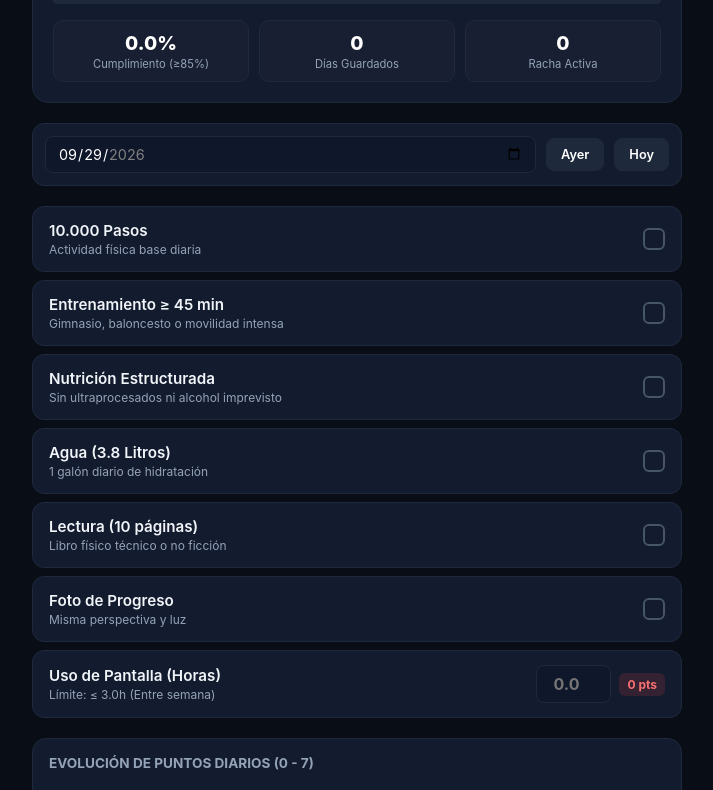
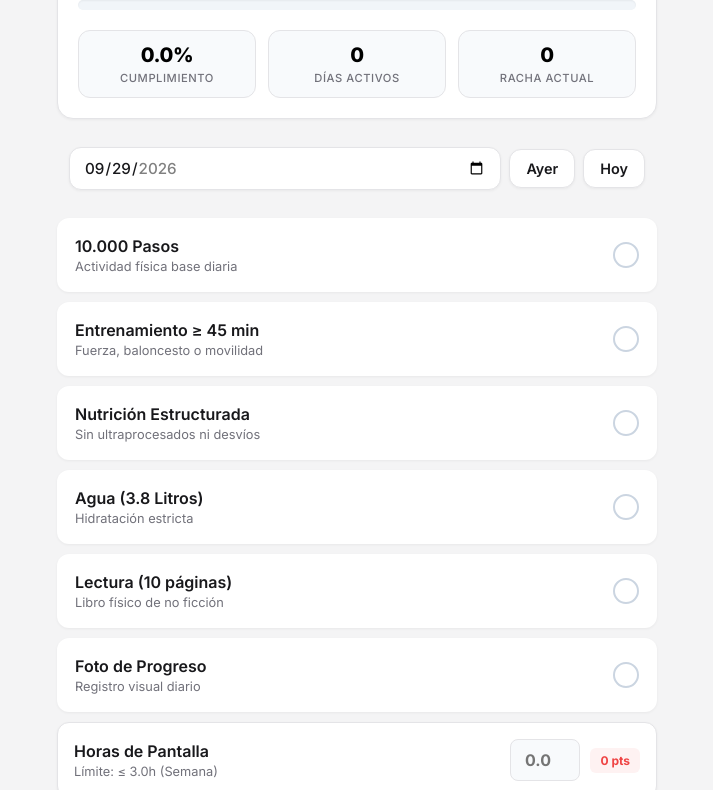
Before and after one commit to hugolluchvidal-sketch/q4-tracker, a plain HTML site: page index.html in a window 1280 px wide. Shown: the part 78-868 px from the top of the page, without its empty margins (283-996 px from the left). Drawn offline with Linux system fonts and the light colour scheme.

Commit message:
Update index.html

```diff
--- a/index.html
+++ b/index.html
@@ -3,81 +3,121 @@
 <head>
   <meta charset="UTF-8">
   <meta name="viewport" content="width=device-width, initial-scale=1.0, maximum-scale=1.0, user-scalable=no">
-  <title>Q4 2026 // Protocolo de Consolidación</title>
+  <!-- Soporte PWA -->
+  <meta name="mobile-web-app-capable" content="yes">
+  <meta name="apple-mobile-web-app-capable" content="yes">
+  <meta name="apple-mobile-web-app-status-bar-style" content="default">
+  <title>Q4 Consolidación</title>
   <style>
+    @import url('https://fonts.googleapis.com/css2?family=Inter:wght@400;500;600;700;800&display=swap');
+
     :root {
-      --bg: #090d16;
-      --card-bg: #131b2e;
-      --card-border: #1f293d;
-      --text: #f1f5f9;
-      --text-muted: #94a3b8;
-      --accent: #3b82f6;
-      --accent-glow: rgba(59, 130, 246, 0.2);
-      --green: #10b981;
-      --yellow: #f59e0b;
-      --red: #ef4444;
+      --bg-page: #f4f4f5; /* Gris muy suave tipo Apple */
+      --card-bg: #ffffff;
+      --card-border: #e4e4e7;
+      --text-main: #18181b;
+      --text-muted: #71717a;
+      --accent-blue: #007aff; /* Azul Apple */
+      --accent-green: #34c759; /* Verde Apple Health */
+      --accent-red: #ff3b30;
+      --shadow-sm: 0 1px 3px rgba(0,0,0,0.05);
+      --shadow-md: 0 4px 12px rgba(0,0,0,0.05);
+      --radius-lg: 16px;
+      --radius-md: 12px;
     }
-    * { box-sizing: border-box; margin: 0; padding: 0; font-family: -apple-system, BlinkMacSystemFont, "Segoe UI", Roboto, sans-serif; }
-    body { background: var(--bg); color: var(--text); padding: 16px; display: flex; justify-content: center; }
-    .container { width: 100%; max-width: 650px; display: flex; flex-direction: column; gap: 20px; }
+
+    * { box-sizing: border-box; margin: 0; padding: 0; font-family: 'Inter', -apple-system, sans-serif; }
+
+    body {
+      background: var(--bg-page);
+      color: var(--text-main);
+      padding: 16px 12px 30px;
+      display: flex;
+      justify-content: center;
+      -webkit-font-smoothing: antialiased;
+    }
+
+    .container {
+      width: 100%;
+      max-width: 600px;
+      display: flex;
+      flex-direction: column;
+      gap: 16px;
+    }
+
+    /* Global Cards */
+    .card {
+      background: var(--card-bg);
+      border: 1px solid var(--card-border);
+      border-radius: var(--radius-lg);
+      box-shadow: var(--shadow-sm);
+      padding: 20px;
+    }
 
     /* Header & Metrics */
-    .header { background: var(--card-bg); border: 1px solid var(--card-border); padding: 20px; border-radius: 16px; }
-    .header-top { display: flex; justify-content: space-between; align-items: center; margin-bottom: 12px; }
-    .title { font-size: 1.1rem; font-weight: 700; letter-spacing: -0.02em; }
-    .badge { font-size: 0.75rem; font-weight: 600; padding: 4px 10px; border-radius: 20px; background: rgba(59, 130, 246, 0.15); color: #60a5fa; border: 1px solid rgba(59, 130, 246, 0.3); }
-    .progress-bar-bg { width: 100%; height: 8px; background: #1e293b; border-radius: 99px; overflow: hidden; margin-bottom: 16px; }
-    .progress-bar-fill { height: 100%; background: var(--accent); width: 0%; transition: width 0.3s ease; }
-    .metrics-grid { display: grid; grid-template-columns: repeat(3, 1fr); gap: 10px; text-align: center; }
-    .metric-box { background: rgba(255,255,255,0.02); border: 1px solid var(--card-border); padding: 10px; border-radius: 10px; }
-    .metric-val { font-size: 1.2rem; font-weight: 800; color: #fff; }
-    .metric-lbl { font-size: 0.7rem; color: var(--text-muted); margin-top: 2px; }
+    .header-top { display: flex; justify-content: space-between; align-items: center; margin-bottom: 16px; }
+    .title { font-size: 1.25rem; font-weight: 800; letter-spacing: -0.03em; color: #000; }
+    .badge { font-size: 0.75rem; font-weight: 600; padding: 4px 12px; border-radius: 20px; background: #f0fdf4; color: #16a34a; border: 1px solid #bbf7d0; }
+
+    .progress-bar-bg { width: 100%; height: 10px; background: #f1f5f9; border-radius: 99px; overflow: hidden; margin-bottom: 20px; box-shadow: inset 0 1px 2px rgba(0,0,0,0.05); }
+    .progress-bar-fill { height: 100%; background: linear-gradient(90deg, #34c759, #30d158); width: 0%; transition: width 0.4s cubic-bezier(0.4, 0, 0.2, 1); border-radius: 99px; }
+
+    .metrics-grid { display: grid; grid-template-columns: repeat(3, 1fr); gap: 12px; }
+    .metric-box { background: #f8fafc; border: 1px solid var(--card-border); padding: 12px; border-radius: var(--radius-md); text-align: center; }
+    .metric-val { font-size: 1.25rem; font-weight: 800; color: #000; letter-spacing: -0.02em; }
+    .metric-lbl { font-size: 0.7rem; font-weight: 500; color: var(--text-muted); margin-top: 4px; text-transform: uppercase; letter-spacing: 0.05em; }
 
     /* Controls Bar */
-    .controls { display: flex; gap: 10px; align-items: center; background: var(--card-bg); border: 1px solid var(--card-border); padding: 12px; border-radius: 12px; }
-    .controls input[type="date"] { background: #0f172a; border: 1px solid var(--card-border); color: #fff; padding: 8px 12px; border-radius: 8px; font-size: 0.9rem; flex-grow: 1; outline: none; }
-    .btn-quick { background: #1e293b; color: #fff; border: 1px solid var(--card-border); padding: 8px 14px; border-radius: 8px; font-size: 0.8rem; font-weight: 600; cursor: pointer; }
-    .btn-quick:active { background: #334155; }
+    .controls { display: flex; gap: 8px; align-items: center; padding: 12px; }
+    .controls input[type="date"] { background: #fff; border: 1px solid var(--card-border); color: var(--text-main); padding: 10px 14px; border-radius: var(--radius-md); font-size: 0.95rem; font-weight: 500; flex-grow: 1; outline: none; box-shadow: var(--shadow-sm); }
+    .btn-quick { background: #fff; color: var(--text-main); border: 1px solid var(--card-border); padding: 10px 16px; border-radius: var(--radius-md); font-size: 0.9rem; font-weight: 600; cursor: pointer; box-shadow: var(--shadow-sm); transition: all 0.15s; }
+    .btn-quick:active { background: #f1f5f9; }
 
     /* Habits Checkboxes */
-    .habits-list { display: flex; flex-direction: column; gap: 8px; }
-    .habit-card { display: flex; align-items: center; justify-content: space-between; background: var(--card-bg); border: 1px solid var(--card-border); padding: 14px 16px; border-radius: 12px; cursor: pointer; transition: all 0.15s ease; user-select: none; }
-    .habit-card:hover { border-color: #334155; }
-    .habit-card.checked { background: rgba(16, 185, 129, 0.08); border-color: rgba(16, 185, 129, 0.4); }
-    .habit-info { display: flex; flex-direction: column; gap: 2px; }
-    .habit-title { font-size: 0.95rem; font-weight: 600; }
-    .habit-sub { font-size: 0.75rem; color: var(--text-muted); }
-    .custom-check { width: 22px; height: 22px; border-radius: 6px; border: 2px solid #475569; display: flex; align-items: center; justify-content: center; transition: all 0.15s ease; }
-    .habit-card.checked .custom-check { background: var(--green); border-color: var(--green); }
-    .custom-check svg { display: none; stroke: #fff; width: 14px; height: 14px; stroke-width: 3; fill: none; }
-    .habit-card.checked .custom-check svg { display: block; }
+    .habits-list { display: flex; flex-direction: column; gap: 10px; }
+    .habit-card { display: flex; align-items: center; justify-content: space-between; padding: 16px; border-radius: var(--radius-md); cursor: pointer; transition: all 0.2s ease; user-select: none; border: 2px solid transparent; background: #fff; box-shadow: var(--shadow-sm); }
+    .habit-card:active { transform: scale(0.98); }
+
+    /* Checked State */
+    .habit-card.checked { border-color: var(--accent-green); background: #f0fdf4; box-shadow: 0 2px 8px rgba(52, 199, 89, 0.15); }
+
+    .habit-info { display: flex; flex-direction: column; gap: 3px; }
+    .habit-title { font-size: 1rem; font-weight: 600; color: var(--text-main); transition: color 0.2s; }
+    .habit-sub { font-size: 0.8rem; color: var(--text-muted); font-weight: 400; }
+
+    /* Custom Checkmark */
+    .custom-check { width: 26px; height: 26px; border-radius: 50%; border: 2px solid #cbd5e1; display: flex; align-items: center; justify-content: center; transition: all 0.2s cubic-bezier(0.4, 0, 0.2, 1); background: #fff; }
+    .habit-card.checked .custom-check { background: var(--accent-green); border-color: var(--accent-green); transform: scale(1.05); }
+    .custom-check svg { display: none; stroke: #fff; width: 14px; height: 14px; stroke-width: 3.5; stroke-linecap: round; stroke-linejoin: round; fill: none; }
+    .habit-card.checked .custom-check svg { display: block; animation: pop 0.3s cubic-bezier(0.4, 0, 0.2, 1); }
+    @keyframes pop { 0% { transform: scale(0.5); opacity: 0; } 100% { transform: scale(1); opacity: 1; } }
 
     /* Screen Time Input */
-    .screen-card { background: var(--card-bg); border: 1px solid var(--card-border); padding: 14px 16px; border-radius: 12px; display: flex; justify-content: space-between; align-items: center; }
-    .screen-input-wrapper { display: flex; align-items: center; gap: 8px; }
-    .screen-input { width: 75px; background: #0f172a; border: 1px solid var(--card-border); color: #fff; padding: 8px; border-radius: 8px; text-align: center; font-size: 1rem; font-weight: 700; outline: none; }
-    .screen-tag { font-size: 0.75rem; font-weight: 700; padding: 4px 8px; border-radius: 6px; }
-    .tag-ok { background: rgba(16, 185, 129, 0.15); color: #34d399; }
-    .tag-fail { background: rgba(239, 68, 68, 0.15); color: #f87171; }
+    .screen-card { background: #fff; padding: 16px; border-radius: var(--radius-md); display: flex; justify-content: space-between; align-items: center; box-shadow: var(--shadow-sm); border: 1px solid var(--card-border); }
+    .screen-input-wrapper { display: flex; align-items: center; gap: 10px; }
+    .screen-input { width: 70px; background: #f8fafc; border: 1px solid var(--card-border); color: #000; padding: 10px; border-radius: 8px; text-align: center; font-size: 1rem; font-weight: 700; outline: none; }
+    .screen-input:focus { border-color: var(--accent-blue); }
+    .screen-tag { font-size: 0.75rem; font-weight: 700; padding: 5px 10px; border-radius: 6px; }
+    .tag-ok { background: #f0fdf4; color: #16a34a; }
+    .tag-fail { background: #fef2f2; color: #ef4444; }
 
     /* Chart Section */
-    .chart-card { background: var(--card-bg); border: 1px solid var(--card-border); padding: 16px; border-radius: 14px; }
-    .chart-title { font-size: 0.85rem; font-weight: 700; color: var(--text-muted); text-transform: uppercase; margin-bottom: 12px; }
-    .svg-chart { width: 100%; height: 140px; display: block; overflow: visible; }
+    .chart-title { font-size: 0.8rem; font-weight: 700; color: var(--text-muted); text-transform: uppercase; margin-bottom: 16px; letter-spacing: 0.05em; }
+    .svg-chart { width: 100%; height: 160px; display: block; overflow: visible; }
 
     /* Action Button */
-    .btn-save { background: var(--accent); color: #fff; border: none; padding: 14px; border-radius: 12px; font-size: 1rem; font-weight: 700; cursor: pointer; box-shadow: 0 4px 14px var(--accent-glow); transition: filter 0.15s ease; text-align: center; }
-    .btn-save:active { filter: brightness(0.85); }
-    .notification { text-align: center; font-size: 0.8rem; color: var(--green); height: 16px; opacity: 0; transition: opacity 0.2s ease; }
+    .btn-save { background: var(--text-main); color: #fff; border: none; padding: 16px; border-radius: var(--radius-md); font-size: 1.05rem; font-weight: 600; cursor: pointer; box-shadow: var(--shadow-md); transition: all 0.2s; text-align: center; margin-top: 8px; }
+    .btn-save:active { transform: scale(0.98); background: #000; }
+    .notification { text-align: center; font-size: 0.85rem; font-weight: 500; color: var(--accent-green); height: 20px; opacity: 0; transition: opacity 0.3s ease; margin-bottom: -8px; }
   </style>
 </head>
 <body>
 
 <div class="container">
   <!-- Header / KPIs -->
-  <div class="header">
+  <div class="card">
     <div class="header-top">
-      <div class="title">Q4 Discipline Tracker</div>
+      <div class="title">Q4 Tracker</div>
       <div class="badge" id="statusBadge">0 / 644 pts</div>
     </div>
     <div class="progress-bar-bg">
@@ -86,15 +126,15 @@
     <div class="metrics-grid">
       <div class="metric-box">
         <div class="metric-val" id="kpiScore">0%</div>
-        <div class="metric-lbl">Cumplimiento (≥85%)</div>
+        <div class="metric-lbl">Cumplimiento</div>
       </div>
       <div class="metric-box">
         <div class="metric-val" id="kpiDays">0</div>
-        <div class="metric-lbl">Días Guardados</div>
+        <div class="metric-lbl">Días Activos</div>
       </div>
       <div class="metric-box">
         <div class="metric-val" id="kpiStreak">0</div>
-        <div class="metric-lbl">Racha Activa</div>
+        <div class="metric-lbl">Racha Actual</div>
       </div>
     </div>
   </div>
@@ -113,66 +153,54 @@
         <div class="habit-title">10.000 Pasos</div>
         <div class="habit-sub">Actividad física base diaria</div>
       </div>
-      <div class="custom-check" id="check-pasos">
-        <svg viewBox="0 0 24 24"><polyline points="20 6 9 17 4 12"></polyline></svg>
-      </div>
+      <div class="custom-check" id="check-pasos"><svg viewBox="0 0 24 24"><polyline points="20 6 9 17 4 12"></polyline></svg></div>
     </div>
 
     <div class="habit-card" onclick="toggleHabit('entrenamiento')">
       <div class="habit-info">
         <div class="habit-title">Entrenamiento ≥ 45 min</div>
-        <div class="habit-sub">Gimnasio, baloncesto o movilidad intensa</div>
+        <div class="habit-sub">Fuerza, baloncesto o movilidad</div>
       </div>
-      <div class="custom-check" id="check-entrenamiento">
-        <svg viewBox="0 0 24 24"><polyline points="20 6 9 17 4 12"></polyline></svg>
-      </div>
+      <div class="custom-check" id="check-entrenamiento"><svg viewBox="0 0 24 24"><polyline points="20 6 9 17 4 12"></polyline></svg></div>
     </div>
 
     <div class="habit-card" onclick="toggleHabit('nutricion')">
       <div class="habit-info">
         <div class="habit-title">Nutrición Estructurada</div>
-        <div class="habit-sub">Sin ultraprocesados ni alcohol imprevisto</div>
+        <div class="habit-sub">Sin ultraprocesados ni desvíos</div>
       </div>
-      <div class="custom-check" id="check-nutricion">
-        <svg viewBox="0 0 24 24"><polyline points="20 6 9 17 4 12"></polyline></svg>
-      </div>
+      <div class="custom-check" id="check-nutricion"><svg viewBox="0 0 24 24"><polyline points="20 6 9 17 4 12"></polyline></svg></div>
     </div>
 
     <div class="habit-card" onclick="toggleHabit('agua')">
       <div class="habit-info">
         <div class="habit-title">Agua (3.8 Litros)</div>
-        <div class="habit-sub">1 galón diario de hidratación</div>
+        <div class="habit-sub">Hidratación estricta</div>
       </div>
-      <div class="custom-check" id="check-agua">
-        <svg viewBox="0 0 24 24"><polyline points="20 6 9 17 4 12"></polyline></svg>
-      </div>
+      <div class="custom-check" id="check-agua"><svg viewBox="0 0 24 24"><polyline points="20 6 9 17 4 12"></polyline></svg></div>
     </div>
 
     <div class="habit-card" onclick="toggleHabit('lectura')">
       <div class="habit-info">
         <div class="habit-title">Lectura (10 páginas)</div>
-        <div class="habit-sub">Libro físico técnico o no ficción</div>
+        <div class="habit-sub">Libro físico de no ficción</div>
       </div>
-      <div class="custom-check" id="check-lectura">
-        <svg viewBox="0 0 24 24"><polyline points="20 6 9 17 4 12"></polyline></svg>
-      </div>
+      <div class="custom-check" id="check-lectura"><svg viewBox="0 0 24 24"><polyline points="20 6 9 17 4 12"></polyline></svg></div>
     </div>
 
     <div class="habit-card" onclick="toggleHabit('foto')">
       <div class="habit-info">
         <div class="habit-title">Foto de Progreso</div>
-        <div class="habit-sub">Misma perspectiva y luz</div>
+        <div class="habit-sub">Registro visual diario</div>
       </div>
-      <div class="custom-check" id="check-foto">
-        <svg viewBox="0 0 24 24"><polyline points="20 6 9 17 4 12"></polyline></svg>
-      </div>
+      <div class="custom-check" id="check-foto"><svg viewBox="0 0 24 24"><polyline points="20 6 9 17 4 12"></polyline></svg></div>
     </div>
 
     <!-- Screen Time -->
     <div class="screen-card">
       <div class="habit-info">
-        <div class="habit-title">Uso de Pantalla (Horas)</div>
-        <div class="habit-sub" id="screenLimitDesc">Límite: ≤ 3.0h (Entre semana)</div>
+        <div class="habit-title">Horas de Pantalla</div>
+        <div class="habit-sub" id="screenLimitDesc">Límite: ≤ 3.0h (Semana)</div>
       </div>
       <div class="screen-input-wrapper">
         <input type="number" step="0.1" min="0" max="24" id="screenHours" class="screen-input" placeholder="0.0" oninput="evalScreen()">
@@ -181,28 +209,24 @@
     </div>
   </div>
 
-  <!-- Progress Chart (SVG Nativo sin librerías) -->
-  <div class="chart-card">
-    <div class="chart-title">Evolución de Puntos Diarios (0 - 7)</div>
+  <!-- Progress Chart -->
+  <div class="card">
+    <div class="chart-title">Evolución de Puntos (0-7)</div>
     <svg class="svg-chart" id="chartSvg"></svg>
   </div>
 
-  <div class="notification" id="notif">Guardado en LocalStorage correctamente</div>
+  <div class="notification" id="notif">Guardado correctamente</div>
   <button class="btn-save" onclick="saveCurrentDay()">Guardar Jornada</button>
 </div>
 
 <script>
-  // Estructura de almacenamiento en LocalStorage
+  // Lógica y LocalStorage idéntica al archivo anterior
   const STORAGE_KEY = 'Q4_DISCIPLINE_DATA_2026';
   let db = JSON.parse(localStorage.getItem(STORAGE_KEY)) || {};
-
-  // Estado del formulario actual
   const habits = ['pasos', 'entrenamiento', 'nutricion', 'agua', 'lectura', 'foto'];
   let currentChecks = { pasos: false, entrenamiento: false, nutricion: false, agua: false, lectura: false, foto: false };
-
   const dateInput = document.getElementById('dateInput');
 
-  // Inicializar fecha en "ayer"
   function setDateOffset(offset) {
     const d = new Date();
     d.setDate(d.getDate() + offset);
@@ -223,11 +247,8 @@
 
   function updateHabitUI(id) {
     const el = document.getElementById('check-' + id).parentElement;
-    if (currentChecks[id]) {
-      el.classList.add('checked');
-    } else {
-      el.classList.remove('checked');
-    }
+    if (currentChecks[id]) { el.classList.add('checked'); }
+    else { el.classList.remove('checked'); }
   }
 
   function evalScreen() {
@@ -236,9 +257,9 @@
     const weekend = isWeekend(dateStr);
     const limit = weekend ? 5.0 : 3.0;
 
-    document.getElementById('screenLimitDesc').innerText = `Límite: ≤ ${limit.toFixed(1)}h (${weekend ? 'Fin de semana' : 'Entre semana'})`;
+    document.getElementById('screenLimitDesc').innerText = `Límite: ≤ ${limit.toFixed(1)}h (${weekend ? 'Finde' : 'Semana'})`;
+    const statusEl = document.getElementById('screenStatus');
 
-    const statusEl = document.getElementById('screenStatus');
     if (!isNaN(hours) && hours <= limit) {
       statusEl.className = 'screen-tag tag-ok';
       statusEl.innerText = '+1 pt';
@@ -292,7 +313,7 @@
     let totalPts = 0;
     entries.forEach(e => totalPts += (e.points || 0));
 
-    const totalTarget = 92 * 7; // 644
+    const totalTarget = 92 * 7;
     const pct = savedDays > 0 ? ((totalPts / (savedDays * 7)) * 100).toFixed(1) : '0.0';
 
     document.getElementById('statusBadge').innerText = `${totalPts} / ${totalTarget} pts`;
@@ -300,7 +321,6 @@
     document.getElementById('kpiScore').innerText = `${pct}%`;
     document.getElementById('kpiDays').innerText = savedDays;
 
-    // Calcular racha actual
     let streak = 0;
     const sortedDates = Object.keys(db).sort().reverse();
     for (let d of sortedDates) {
@@ -315,15 +335,14 @@
     const sortedDates = Object.keys(db).sort();
 
     if (sortedDates.length < 2) {
-      svg.innerHTML = '<text x="50%" y="50%" fill="#475569" font-size="12" text-anchor="middle">Guarda al menos 2 días para ver la línea de progreso</text>';
+      svg.innerHTML = '<text x="50%" y="50%" fill="#a1a1aa" font-size="13" font-weight="500" text-anchor="middle">Guarda 2 días para ver la gráfica</text>';
       return;
     }
 
-    const width = svg.clientWidth || 580;
-    const height = 130;
-    const padding = 20;
+    const width = svg.clientWidth || 550;
+    const height = 150;
+    const padding = 10;
 
-    // Puntos (0 a 7 en Y)
     const pointsData = sortedDates.map((d, i) => {
       const x = padding + (i / (sortedDates.length - 1)) * (width - 2 * padding);
       const y = height - padding - ((db[d].points || 0) / 7) * (height - 2 * padding);
@@ -336,18 +355,16 @@
     }
 
     let circlesSvg = pointsData.map(p => `
-      <circle cx="${p.x}" cy="${p.y}" r="4" fill="#3b82f6" stroke="#090d16" stroke-width="2"/>
+      <circle cx="${p.x}" cy="${p.y}" r="4.5" fill="#34c759" stroke="#ffffff" stroke-width="2.5"/>
     `).join('');
 
     svg.innerHTML = `
-      <line x1="${padding}" y1="${height - padding}" x2="${width - padding}" y2="${height - padding}" stroke="#1f293d" stroke-width="1" />
-      <line x1="${padding}" y1="${padding}" x2="${width - padding}" y2="${padding}" stroke="#1f293d" stroke-dasharray="3" stroke-width="1" />
-      <path d="${pathD}" fill="none" stroke="#3b82f6" stroke-width="3" stroke-linecap="round"/>
+      <line x1="${padding}" y1="${height - padding}" x2="${width - padding}" y2="${height - padding}" stroke="#e4e4e7" stroke-width="1.5" stroke-linecap="round"/>
+      <path d="${pathD}" fill="none" stroke="#34c759" stroke-width="3" stroke-linecap="round" stroke-linejoin="round"/>
       ${circlesSvg}
     `;
   }
 
-  // Inicialización
   setDateOffset(-1);
   updateGlobalMetrics();
   renderChart();
```
